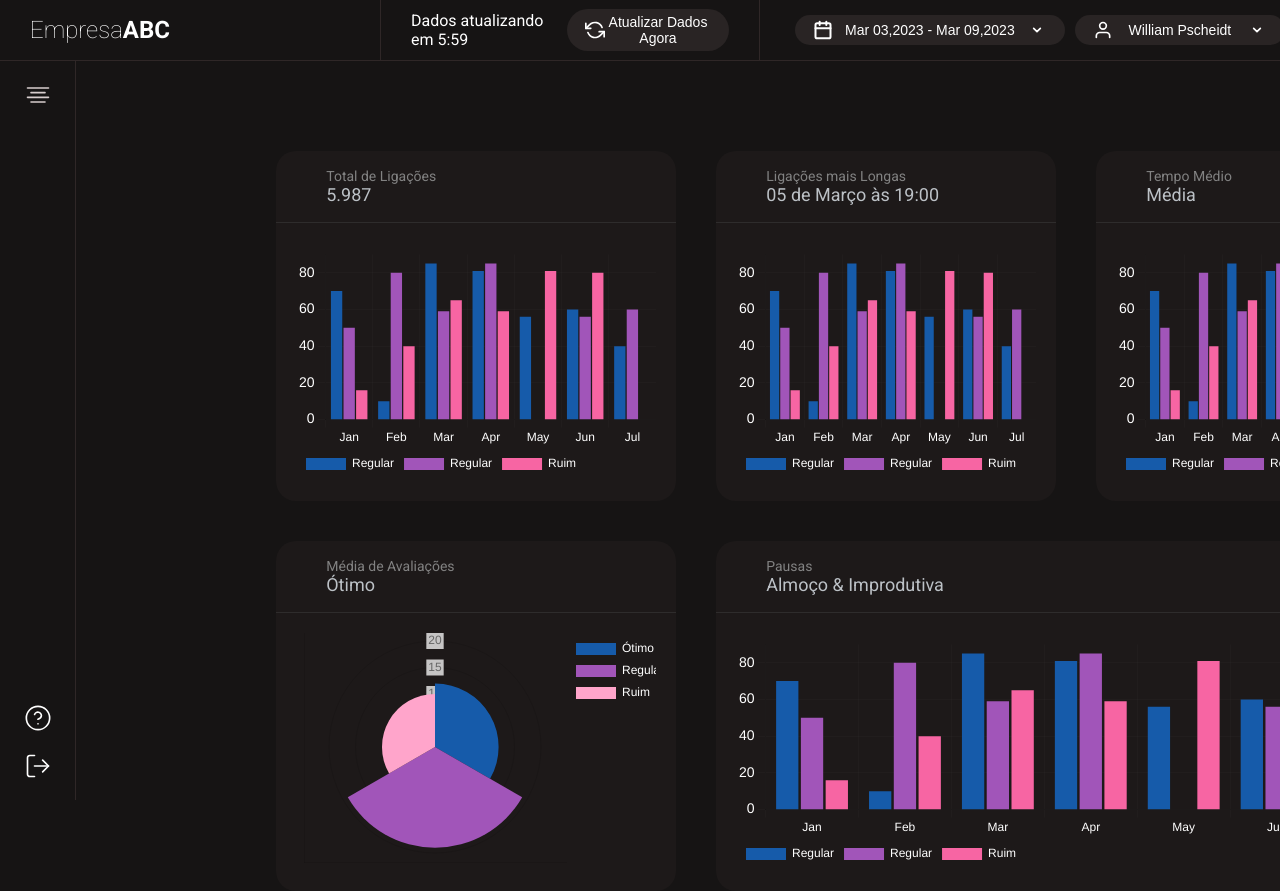
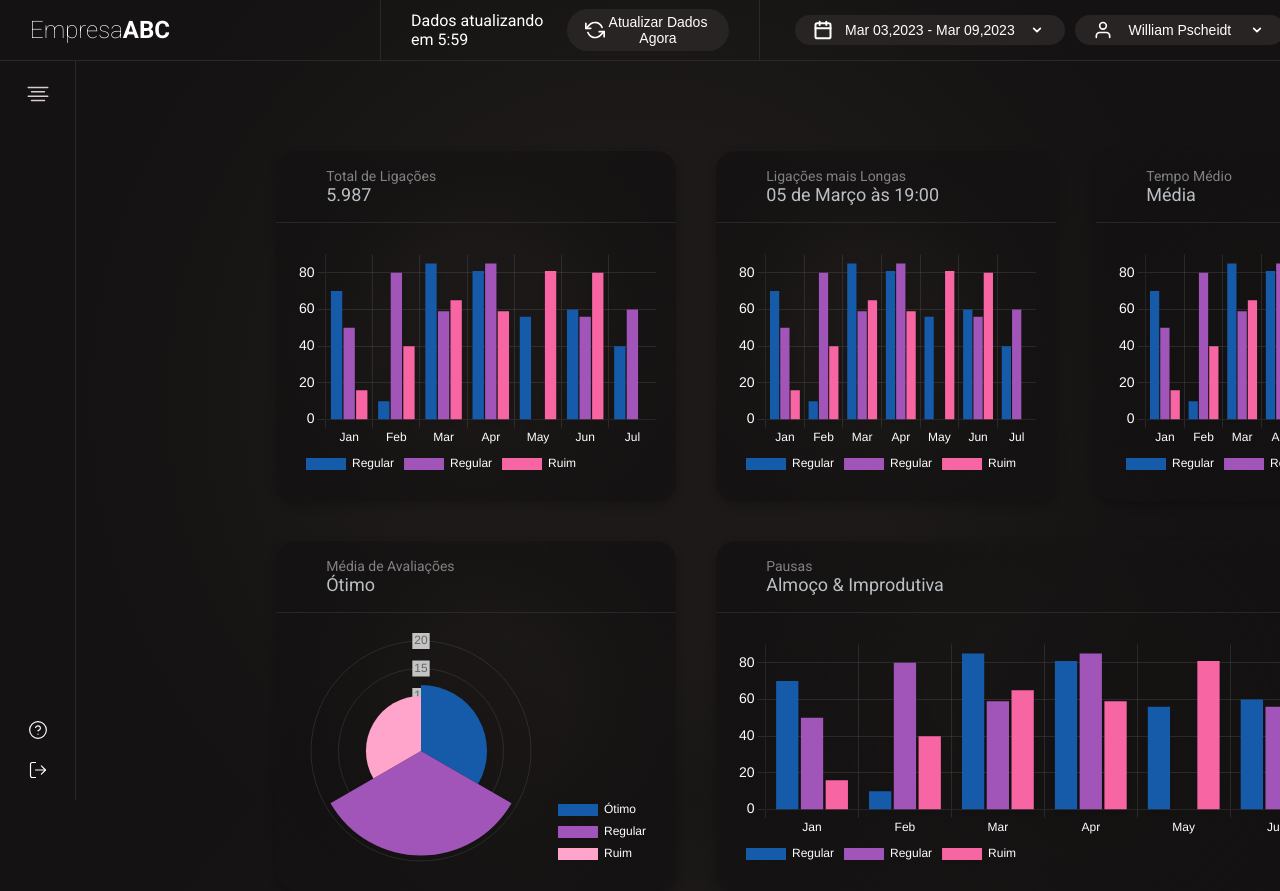
Before and after one commit to WilliamPscheidt/frontend-central, a React (Create React App) app: page / in a window 1280 px wide. Shown: the top 891 px of the page. Built offline with nearby package versions, Linux system fonts and the light colour scheme.

Commit message:
Add files via upload

```diff
--- a/src/components/charts/Avaliacoes.js
+++ b/src/components/charts/Avaliacoes.js
@@ -30,43 +30,18 @@ const options = {
   responsive: true,
   maintainAspectRatio: false,
   scales: {
-      yAxes: {
-          ticks: {
-              display: false,
-              color: 'white',
-              font: {
-                  size: 16
-              },
-              beginAtZero: true,
-              stepSize: 20,
-          },
+    r: {
       grid: {
-              display: false,
-              color: '#4F4F4F'
+        color: '#4F4F4F',
+        lineWidth: 0.4,
       }
     },
-      xAxes:
-      {
-          ticks: {
-              display: false,
-              color: '#fff',
-              font: {
-                  size: 16
-              },
-              beginAtZero: true,
-              stepSize: 20,
-          },
-          grid: {
-              display: false,
-              color: '#4F4F4F',
-          }
-      }
   },
   plugins: {
     legend: {
       display: true,
       position: 'right',
-          align: 'start',
+      align: 'end',
       labels: {
         color: "white"
       }
--- a/src/components/charts/TotalLigacoes.js
+++ b/src/components/charts/TotalLigacoes.js
@@ -40,7 +40,7 @@ const options = {
             grid: {
                 display: true,
                 color: '#4F4F4F',
-                lineWidth: 0.1,
+                lineWidth: 0.4,
             },
         },
         x:
@@ -57,7 +57,7 @@ const options = {
             grid: {
                 display: true,
                 color: '#4F4F4F',
-                lineWidth: 0.1,
+                lineWidth: 0.4,
             }
         }
     },
--- a/src/components/menus/sidebar/index.js
+++ b/src/components/menus/sidebar/index.js
@@ -8,7 +8,7 @@ export default function SidebarMenu() {
     return (
         <div className="menu_sidebar">
             <div className="top_menu">
-                <img src={MENU_ICON} alt="menu icon" className="icon"/>
+                <img src={MENU_ICON} alt="menu icon" className="icon_open_menu "/>
             </div>
             <div className="bottom_menu">
                 <img src={HELP_ICON} alt="menu icon" className="icon"/>
--- a/src/components/menus/sidebar/sidebar.css
+++ b/src/components/menus/sidebar/sidebar.css
@@ -18,8 +18,14 @@
     justify-content: center;
 }
 
-.icon {
-    width: 28px;
+.icon_open_menu {
+    width: 26px;
     margin: 10px;
     cursor: pointer;
 }
+
+.icon {
+    width: 20px;
+    margin: 10px;
+    cursor: pointer;
+}
--- a/src/style/global.css
+++ b/src/style/global.css
@@ -6,7 +6,11 @@
 }
 
 body {
-    background-color: #161414;
+    /**background-color: #161414; **/
+    /**background: rgb(29,25,25);
+    background: linear-gradient(167deg, rgba(29,25,25,1) 41%, rgba(12,42,48,1) 76%); BEM BONITO **/
+    background: rgb(29,25,25);
+    background: radial-gradient(circle, rgba(29,25,25,1) 33%, rgba(20,18,18,1) 73%);
     color: #FFFFFF;
     font-family: 'Roboto', sans-serif;
 }
@@ -28,8 +32,10 @@ body {
 }
 
 .chart {
-    background-color: #1D1919;
+    background: rgb(29,25,25);
+    background: radial-gradient(circle, rgba(29, 25, 25, 0.151) 33%, rgba(20,18,18,1) 90%);
     border-radius: 20px;
+    filter: drop-shadow(0px 4px 4px rgba(0, 0, 0, 0.25));
 }
 
 .chart-1 {
```
Lines whose indentation alone changed are shown as unchanged.
